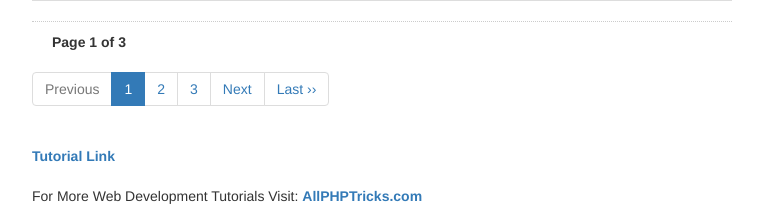
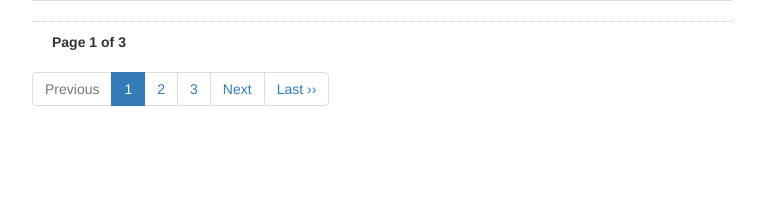
Before and after one commit to ashraf-kabir/php-pagination-pdo, a PHP site: page /index.php in a window 1280 px wide. Shown: the part 834-1040 px from the top of the page, without its empty margins (258-1021 px from the left). After the commit the page ends 940 px from the top, so only its background shows below. Run offline with PHP 8.4, Linux system fonts and the light colour scheme; data comes from the database, SQL or seed files in the repository.

Commit message:
Update index.php

```diff
--- a/index.php
+++ b/index.php
@@ -140,13 +140,6 @@
             } ?>
         </ul>
 
-
-        <br/><br/>
-        <a href="https://www.allphptricks.com/create-simple-pagination-using-php-and-mysqli/"><strong>Tutorial
-                                                                                                      Link</strong></a>
-        <br/><br/>
-        For More Web Development Tutorials Visit: <a
-                href="https://www.allphptricks.com/"><strong>AllPHPTricks.com</strong></a>
     </div>
 </body>
 
```
